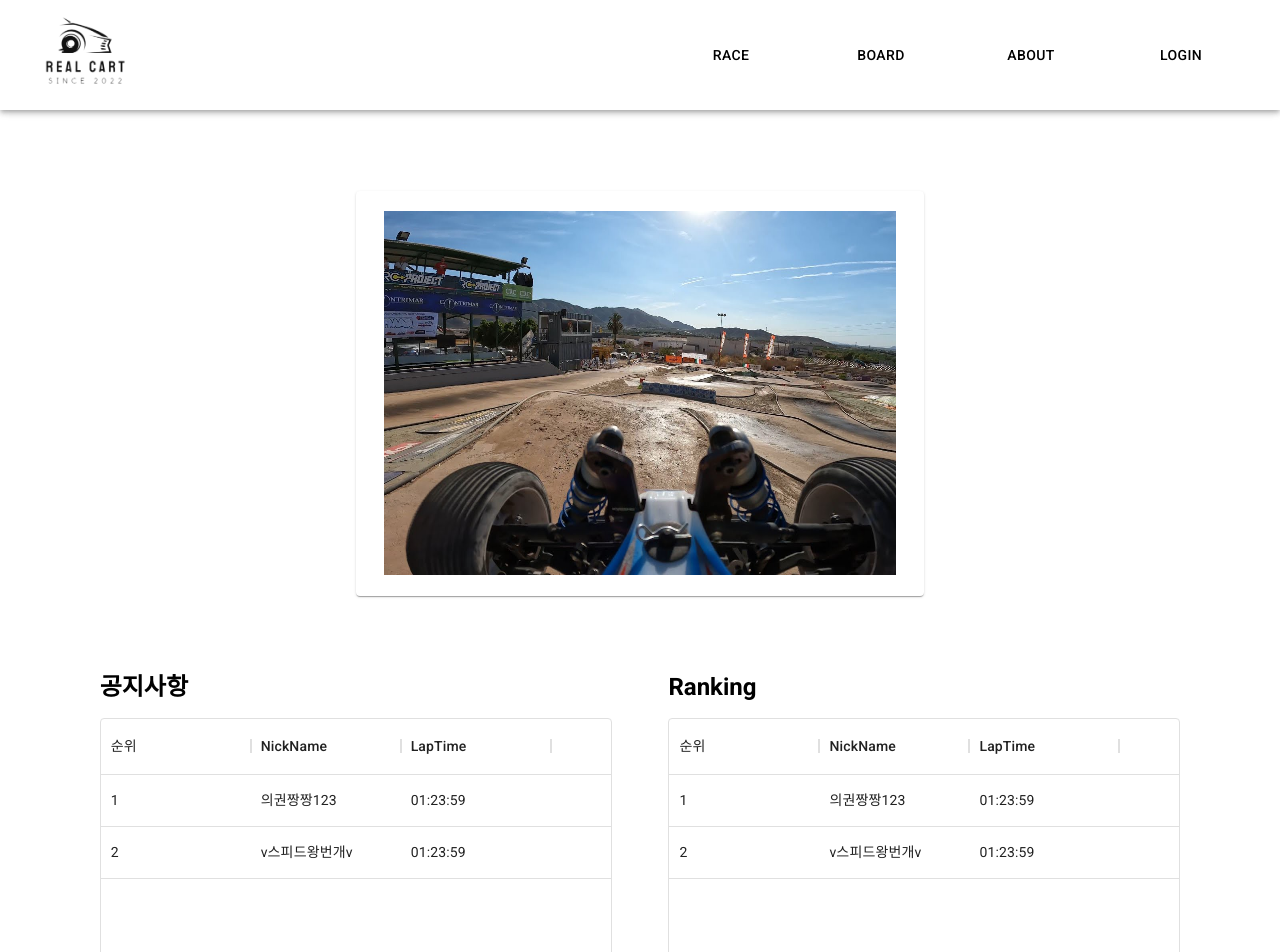
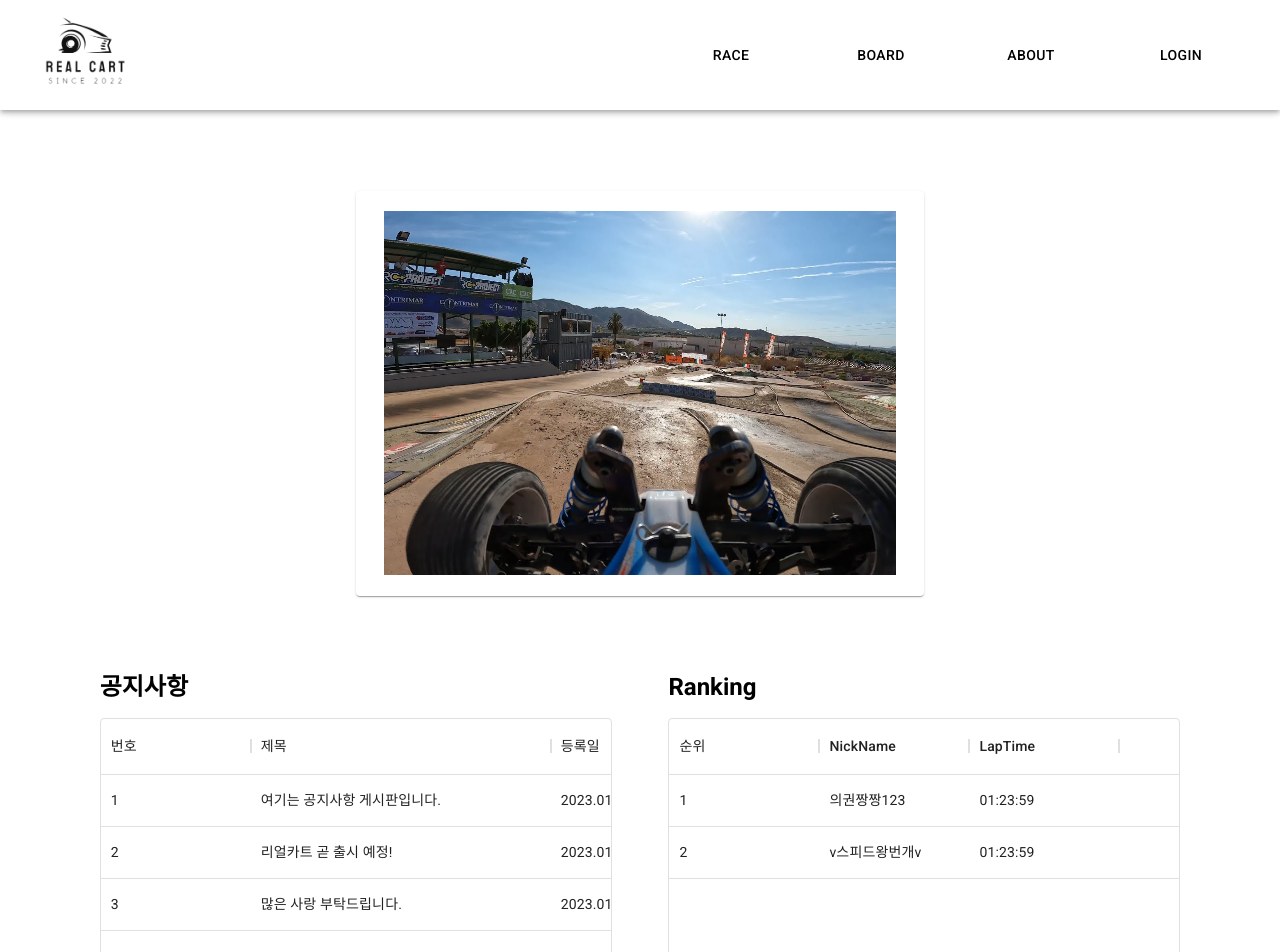
Before and after one commit to seongmin42/RealCart, a React (Create React App) app in the folder Frontend/: page / in a window 1280 px wide. Shown: the top 952 px of the page. Built offline with nearby package versions, Linux system fonts and the light colour scheme.

Commit message:
Feat: Add waiting logic
Former-commit-id: 344c9de8e108462ec9fa24d71969154d7c7438f9 [formerly 1f62a20daed0b71a09bde674df8b23c78bb6c3d2]
Former-commit-id: f958eb3347d7fbd4c2f51983a8c51f322d897124

```diff
--- a/Frontend/src/components/InitialContent.jsx
+++ b/Frontend/src/components/InitialContent.jsx
@@ -95,6 +95,7 @@ function InitialContent({
         </Box>
       ) : (
         <NewContent
+          setWait={setWait}
           handleModalOpen={handleModalOpen}
           handleModalClose={handleModalClose}
           setIsReady={setIsReady}
--- a/Frontend/src/components/NewContent.jsx
+++ b/Frontend/src/components/NewContent.jsx
@@ -3,7 +3,12 @@ import Box from "@mui/material/Box";
 import Button from "@mui/material/Button";
 import PropTypes from "prop-types";
 
-function NewContent({ handleModalOpen, handleModalClose, setIsReady }) {
+function NewContent({
+  setWait,
+  handleModalOpen,
+  handleModalClose,
+  setIsReady,
+}) {
   return (
     <Box
       sx={{
@@ -58,8 +63,14 @@ function NewContent({ handleModalOpen, handleModalClose, setIsReady }) {
                 setIsReady(false);
               }, 15000);
               setTimeout(() => {
+                setWait(0);
+              }, 5000);
+              setTimeout(() => {
                 handleModalOpen();
               }, 5000);
+              setTimeout(() => {
+                handleModalClose();
+              }, 15000);
             }}
           >
             확인
@@ -71,6 +82,7 @@ function NewContent({ handleModalOpen, handleModalClose, setIsReady }) {
 }
 
 NewContent.propTypes = {
+  setWait: PropTypes.func.isRequired,
   handleModalOpen: PropTypes.func.isRequired,
   handleModalClose: PropTypes.func.isRequired,
   setIsReady: PropTypes.func.isRequired,
--- a/Frontend/src/pages/MainPage.jsx
+++ b/Frontend/src/pages/MainPage.jsx
@@ -24,6 +24,30 @@ function MainPage() {
     nickname: "v스피드왕번개v",
     laptime: "01:23:59",
   });
+
+  const boardcolumns = [
+    { field: "id", headerName: "번호", width: 150 },
+    { field: "title", headerName: "제목", width: 300, editable: true },
+    { field: "date", headerName: "등록일", width: 150, editable: true },
+  ];
+
+  const notice = [];
+  notice.push({
+    id: 1,
+    title: "여기는 공지사항 게시판입니다.",
+    date: "2023.01.27",
+  });
+  notice.push({
+    id: 2,
+    title: "리얼카트 곧 출시 예정!",
+    date: "2023.01.27",
+  });
+  notice.push({
+    id: 3,
+    title: "많은 사랑 부탁드립니다.",
+    date: "2023.01.27",
+  });
+
   return (
     <Box
       sx={{
@@ -111,8 +135,8 @@ function MainPage() {
                 sx={{
                   height: "42.5%",
                 }}
-                rows={ranking}
-                columns={columns}
+                rows={notice}
+                columns={boardcolumns}
                 pageSize={5}
                 rowsPerPageOptions={[5]}
                 experimentalFeatures={{ newEditingApi: true }}
--- a/Frontend/src/pages/SpectPage.jsx
+++ b/Frontend/src/pages/SpectPage.jsx
@@ -85,6 +85,35 @@ function SpectPage() {
   // );
 
   const [isReady, setIsReady] = useState(false);
+  const [flicker, setFlicker] = useState(false);
+  // const [countdown, setCountdown] = useState(10);
+
+  useEffect(() => {
+    const interval = setTimeout(() => {
+      setFlicker(!flicker);
+      interval();
+    }, 1000);
+    return () => clearTimeout(interval);
+  }, [flicker]);
+
+  // useEffect(() => {
+  //   if (modalOpen) {
+  //     const intervalId = setInterval(() => {
+  //       setCountdown(countdown - 1);
+  //       if (countdown === 0) clearInterval(intervalId);
+  //     }, 1000);
+
+  //     // const interval = setInterval(() => {
+  //     //   setCountdown(countdown - 1);
+  //     //   if (countdown === 0) {
+  //     //     clearInterval(interval);
+  //     //     // setModalOpen(false);
+  //     //   }
+  //     // }, 1000);
+  //     // return () => clearInterval(interval);
+  //   }
+  //   return null;
+  // }, [modalOpen, countdown]);
 
   return (
     <Box
@@ -122,7 +151,16 @@ function SpectPage() {
               alignItems: "end",
             }}
           >
-            {isReady ? <Box>대기 중 - 현재 대기 인수 : {wait}명</Box> : null}
+            {isReady ? (
+              <Box
+                sx={{
+                  opacity: flicker ? 0 : 1,
+                  animation: "flicker 0.5s linear infinite",
+                }}
+              >
+                대기 중 - 현재 대기 인수 : {wait}명
+              </Box>
+            ) : null}
           </Box>
         </Box>
         <Box
@@ -612,6 +650,7 @@ function SpectPage() {
                       >
                         입장
                       </Button>
+                      {/* 남은 시간 : {countdown} */}
                     </Box>
                   </Box>
                 </Box>
```
